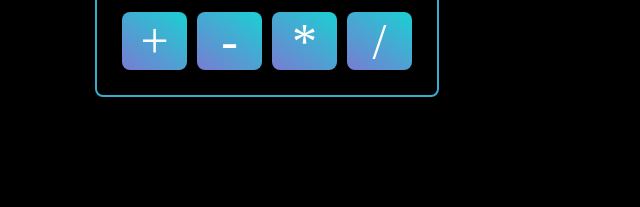
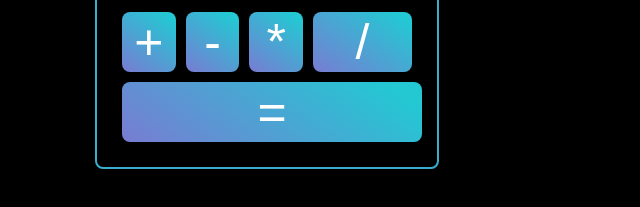
Before and after one commit to Arushigandhi/IECSE-Dev-Workshop, a plain HTML site: page HTML & CSS Tutorial/calendar.html in a window 1280 px wide. Shown: the part 303-510 px from the top of the page, without its empty margins (373-1013 px from the left). Drawn offline with Linux system fonts and the light colour scheme.

Commit message:
tiny change

```diff
--- a/HTML & CSS Tutorial/calendar.css
+++ b/HTML & CSS Tutorial/calendar.css
@@ -62,5 +62,10 @@
   font-size: 50px;
   text-align: center;
   border-radius: 8px;
+  border: none;
 
 }
+
+.operators:last-child{
+  width: 100%;
+}
--- a/HTML & CSS Tutorial/calendar.html
+++ b/HTML & CSS Tutorial/calendar.html
@@ -18,11 +18,14 @@
         <input type="text" class="input" />
       </div>
       <div class="operator_container">
-        <div class="operators">+</div>
-        <div class="operators">-</div>
-        <div class="operators">*</div>
-        <div class="operators">/</div>
+        <button class="operators">+</button>
+        <button class="operators">-</button>
+        <button class="operators">*</button>
+        <button class="operators">/</button>
+
       </div>
+      <button class="operators">=</button>
+
     </div>
   </body>
 </html>
```
